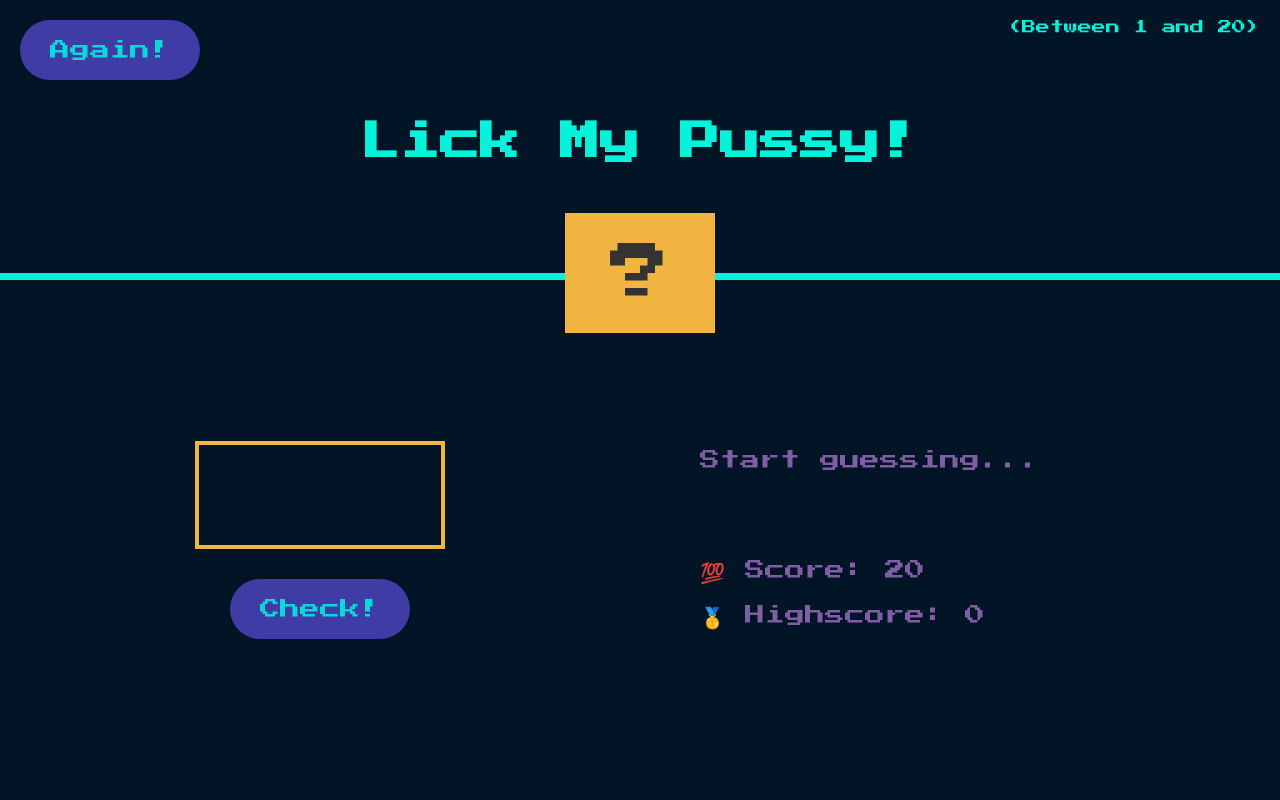
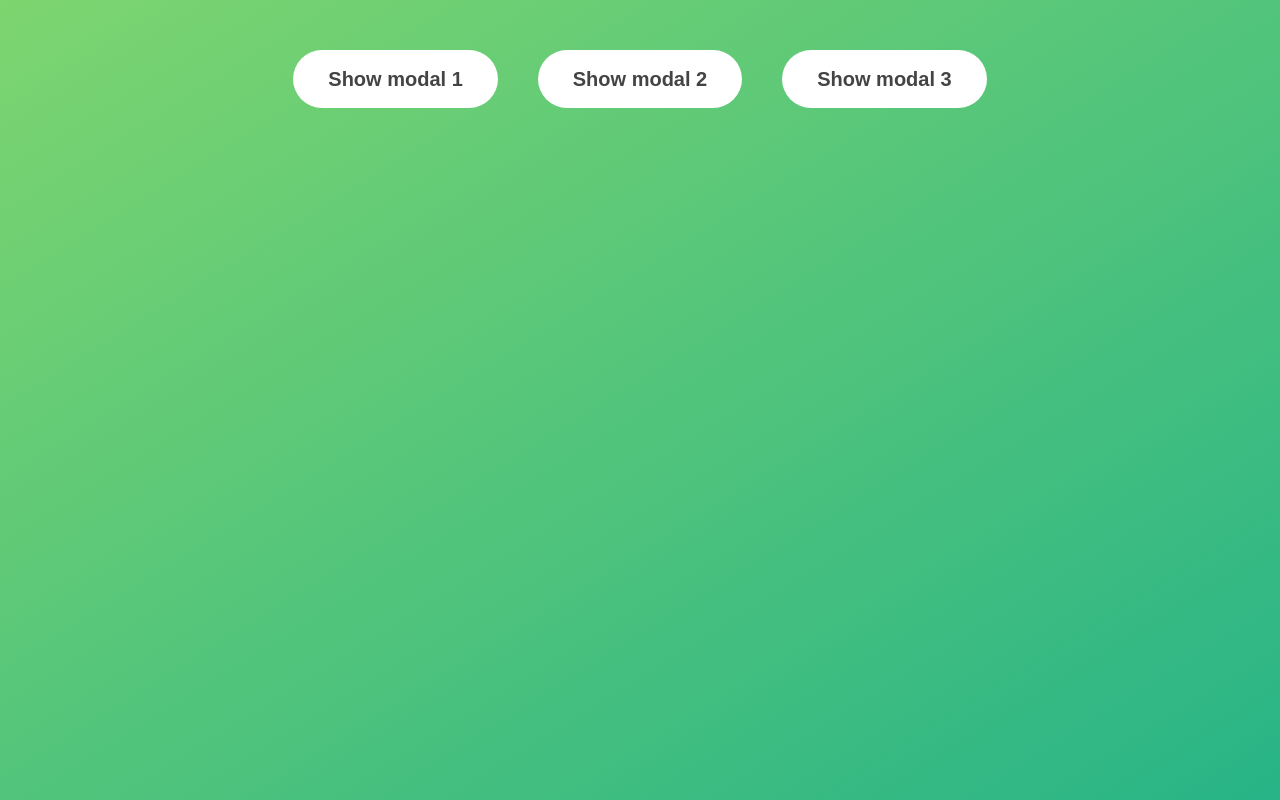
Before and after one commit to m0x0m0x/-m-TCJCFZTE24-S7v2, a website: page index.html in a window 1280 px wide. Drawn offline with Linux system fonts and the light colour scheme.

Commit message:
prepwork

```diff
--- a/index.html
+++ b/index.html
@@ -1,37 +1,32 @@
 <!DOCTYPE html>
 <html lang="en">
   <head>
-    <link
-      rel="icon"
-      href="https://i.postimg.cc/Y240kj01/hentai-heroes-sexy-anime-pussy-gif.gif"
-      type="image/gif"
-    />
     <meta charset="UTF-8" />
     <meta name="viewport" content="width=device-width, initial-scale=1.0" />
     <meta http-equiv="X-UA-Compatible" content="ie=edge" />
-    <link rel="stylesheet" href="styles.css" />
-    <title>𝓢𝓶𝓮𝓵𝓵𝓟𝓾𝓼𝓼𝔂</title>
+    <link rel="stylesheet" href="style.css" />
+    <title>Modal window</title>
   </head>
   <body>
-    <header>
-      <h1>Lick My Pussy!</h1>
-      <p class="between">(Between 1 and 20)</p>
-      <button class="btn again">Again!</button>
-      <div class="number">?</div>
-    </header>
-    <main>
-      <section class="left">
-        <input type="number" class="guess" />
-        <button class="btn check">Check!</button>
-      </section>
-      <section class="right">
-        <p class="message">Start guessing...</p>
-        <p class="label-score">💯 Score: <span class="score">20</span></p>
-        <p class="label-highscore">
-          🥇 Highscore: <span class="highscore">0</span>
-        </p>
-      </section>
-    </main>
+    <button class="show-modal">Show modal 1</button>
+    <button class="show-modal">Show modal 2</button>
+    <button class="show-modal">Show modal 3</button>
+
+    <div class="modal hidden">
+      <button class="close-modal">&times;</button>
+      <h1>I'm a modal window 😍</h1>
+      <p>
+        Lorem ipsum dolor sit amet, consectetur adipisicing elit, sed do eiusmod
+        tempor incididunt ut labore et dolore magna aliqua. Ut enim ad minim
+        veniam, quis nostrud exercitation ullamco laboris nisi ut aliquip ex ea
+        commodo consequat. Duis aute irure dolor in reprehenderit in voluptate
+        velit esse cillum dolore eu fugiat nulla pariatur. Excepteur sint
+        occaecat cupidatat non proident, sunt in culpa qui officia deserunt
+        mollit anim id est laborum.
+      </p>
+    </div>
+    <div class="overlay hidden"></div>
+
     <script src="script.js"></script>
   </body>
 </html>
--- /dev/null
+++ b/style.css
@@ -0,0 +1,85 @@
+* {
+  margin: 0;
+  padding: 0;
+  box-sizing: inherit;
+}
+
+html {
+  font-size: 62.5%;
+  box-sizing: border-box;
+}
+
+body {
+  font-family: sans-serif;
+  color: #333;
+  line-height: 1.5;
+  height: 100vh;
+  position: relative;
+  display: flex;
+  align-items: flex-start;
+  justify-content: center;
+  background: linear-gradient(to top left, #28b487, #7dd56f);
+}
+
+.show-modal {
+  font-size: 2rem;
+  font-weight: 600;
+  padding: 1.75rem 3.5rem;
+  margin: 5rem 2rem;
+  border: none;
+  background-color: #fff;
+  color: #444;
+  border-radius: 10rem;
+  cursor: pointer;
+}
+
+.close-modal {
+  position: absolute;
+  top: 1.2rem;
+  right: 2rem;
+  font-size: 5rem;
+  color: #333;
+  cursor: pointer;
+  border: none;
+  background: none;
+}
+
+h1 {
+  font-size: 2.5rem;
+  margin-bottom: 2rem;
+}
+
+p {
+  font-size: 1.8rem;
+}
+
+/* -------------------------- */
+/* CLASSES TO MAKE MODAL WORK */
+.hidden {
+  display: none;
+}
+
+.modal {
+  position: absolute;
+  top: 50%;
+  left: 50%;
+  transform: translate(-50%, -50%);
+  width: 70%;
+
+  background-color: white;
+  padding: 6rem;
+  border-radius: 5px;
+  box-shadow: 0 3rem 5rem rgba(0, 0, 0, 0.3);
+  z-index: 10;
+}
+
+.overlay {
+  position: absolute;
+  top: 0;
+  left: 0;
+  width: 100%;
+  height: 100%;
+  background-color: rgba(0, 0, 0, 0.6);
+  backdrop-filter: blur(3px);
+  z-index: 5;
+}
--- a/styles.css
+++ /dev/null
@@ -1,145 +0,0 @@
-@import url("https://fonts.googleapis.com/css?family=Press+Start+2P&display=swap");
-
-* {
-  margin: 0;
-  padding: 0;
-  box-sizing: inherit;
-  transition: all 300ms;
-}
-
-html {
-  font-size: 62.5%;
-  box-sizing: border-box;
-}
-
-body {
-  font-family: "Press Start 2P", sans-serif;
-  color: #05f2db;
-  background-color: #021526;
-  /* background-color: #60b347; */
-}
-
-/* LAYOUT */
-header {
-  position: relative;
-  height: 35vh;
-  border-bottom: 7px solid #05f2db;
-}
-
-main {
-  height: 65vh;
-  color: #815da6;
-  display: flex;
-  align-items: center;
-  justify-content: space-around;
-}
-
-.left {
-  width: 52rem;
-  display: flex;
-  flex-direction: column;
-  align-items: center;
-}
-
-.right {
-  width: 52rem;
-  font-size: 2rem;
-}
-
-/* ELEMENTS STYLE */
-h1 {
-  font-size: 4rem;
-  text-align: center;
-  position: absolute;
-  width: 100%;
-  top: 52%;
-  left: 50%;
-  transform: translate(-50%, -50%);
-}
-
-.number {
-  background: #f2b441;
-  color: #333;
-  font-size: 6rem;
-  width: 15rem;
-  padding: 3rem 0rem;
-  text-align: center;
-  position: absolute;
-  bottom: 0;
-  left: 50%;
-  transform: translate(-50%, 50%);
-}
-
-.between {
-  font-size: 1.4rem;
-  position: absolute;
-  top: 2rem;
-  right: 2rem;
-}
-
-.again {
-  position: absolute;
-  top: 2rem;
-  left: 2rem;
-}
-
-.guess {
-  background: none;
-  border: 4px solid #f2b441;
-  font-family: inherit;
-  color: inherit;
-  font-size: 5rem;
-  padding: 2.5rem;
-  width: 25rem;
-  text-align: center;
-  display: block;
-  margin-bottom: 3rem;
-}
-
-.guess:hover {
-  border: 2px dotted #f2b441;
-}
-
-.btn {
-  border: none;
-  border-radius: 50px;
-  background-color: #3f3ca6;
-  color: #0bd9d9;
-  font-size: 2rem;
-  font-family: inherit;
-  padding: 2rem 3rem;
-  cursor: pointer;
-}
-
-.btn:hover {
-  background-color: #1d1340;
-  padding: 3rem;
-  letter-spacing: 1rem;
-}
-
-.message {
-  margin-bottom: 8rem;
-  height: 3rem;
-}
-
-.message-success {
-  margin-bottom: 2rem;
-  height: 1rem;
-  text-align: center;
-  color: #10b981;
-  background-color: #0534247a;
-  padding: 7rem;
-}
-
-.message-lost {
-  margin-bottom: 2rem;
-  height: 1rem;
-  text-align: center;
-  color: #b9103a;
-  background-color: rgba(213, 28, 241, 0.478);
-  padding: 7rem;
-}
-
-.label-score {
-  margin-bottom: 2rem;
-}
```
Also changed, not shown: page2.html (deleted, +0 -19 lines).
